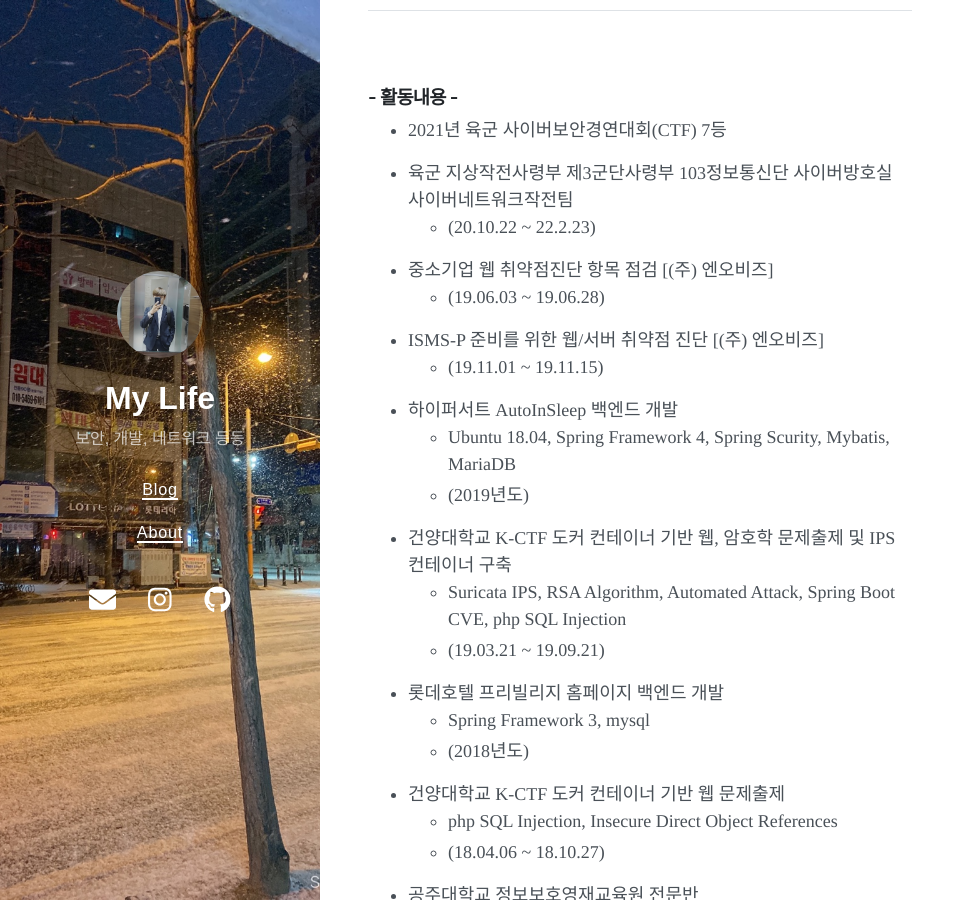
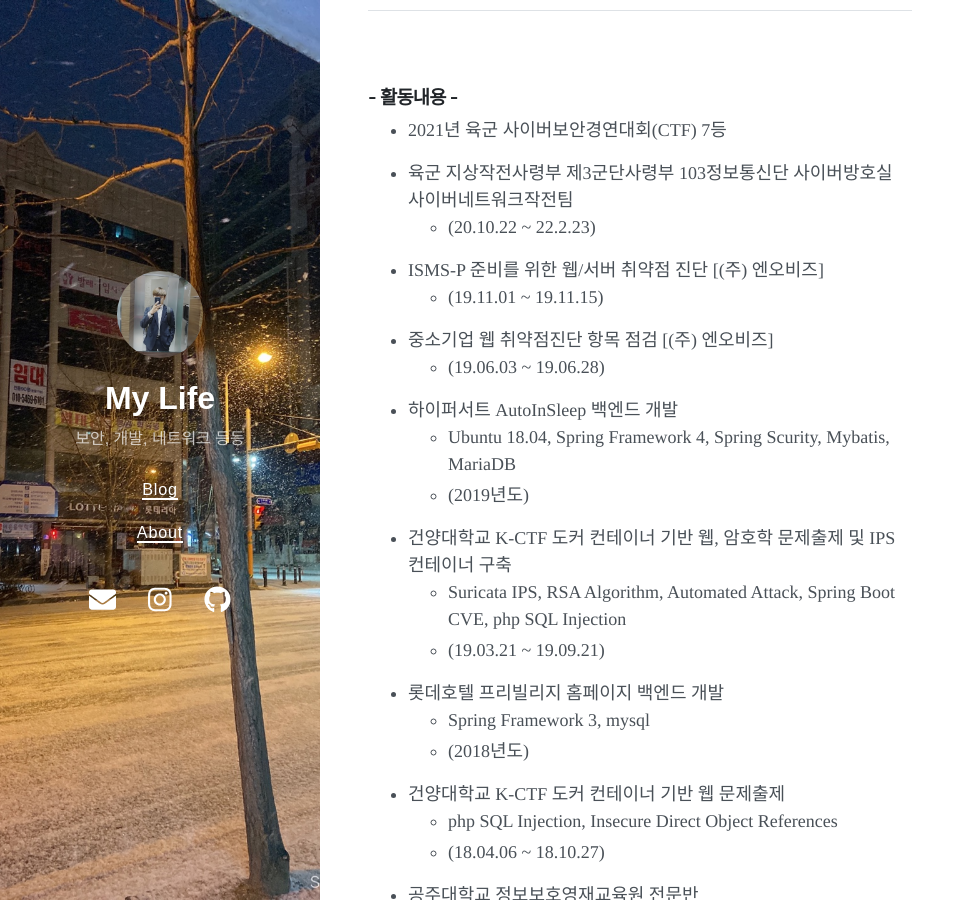
Before and after one commit to dig06161/dig06161.github.io, a Jekyll site: the page built from about.md, in a window 1280 px wide and 900 px high, scrolled down 348 px. Shown: the whole window, without its empty margins (0-958 px from the left). Built offline with Jekyll 4.4.1, drawn with Linux system fonts in a browser that asks for light colours; nearby versions of some CDN libraries.

Commit message:
ㅁㅇㄴㄹ

```diff
--- a/about.md
+++ b/about.md
@@ -20,11 +20,11 @@
 - 육군 지상작전사령부 제3군단사령부 103정보통신단 사이버방호실 사이버네트워크작전팀
     - (20.10.22 ~ 22.2.23)
 
+- ISMS-P 준비를 위한 웹/서버 취약점 진단 [(주) 엔오비즈]
+    - (19.11.01 ~ 19.11.15)
+
 - 중소기업 웹 취약점진단 항목 점검 [(주) 엔오비즈]
     - (19.06.03 ~ 19.06.28)
-
-- ISMS-P 준비를 위한 웹/서버 취약점 진단 [(주) 엔오비즈]
-    - (19.11.01 ~ 19.11.15)
 
 - 하이퍼서트 AutoInSleep 백엔드 개발
      - Ubuntu 18.04, Spring Framework 4, Spring Scurity, Mybatis, MariaDB
```
